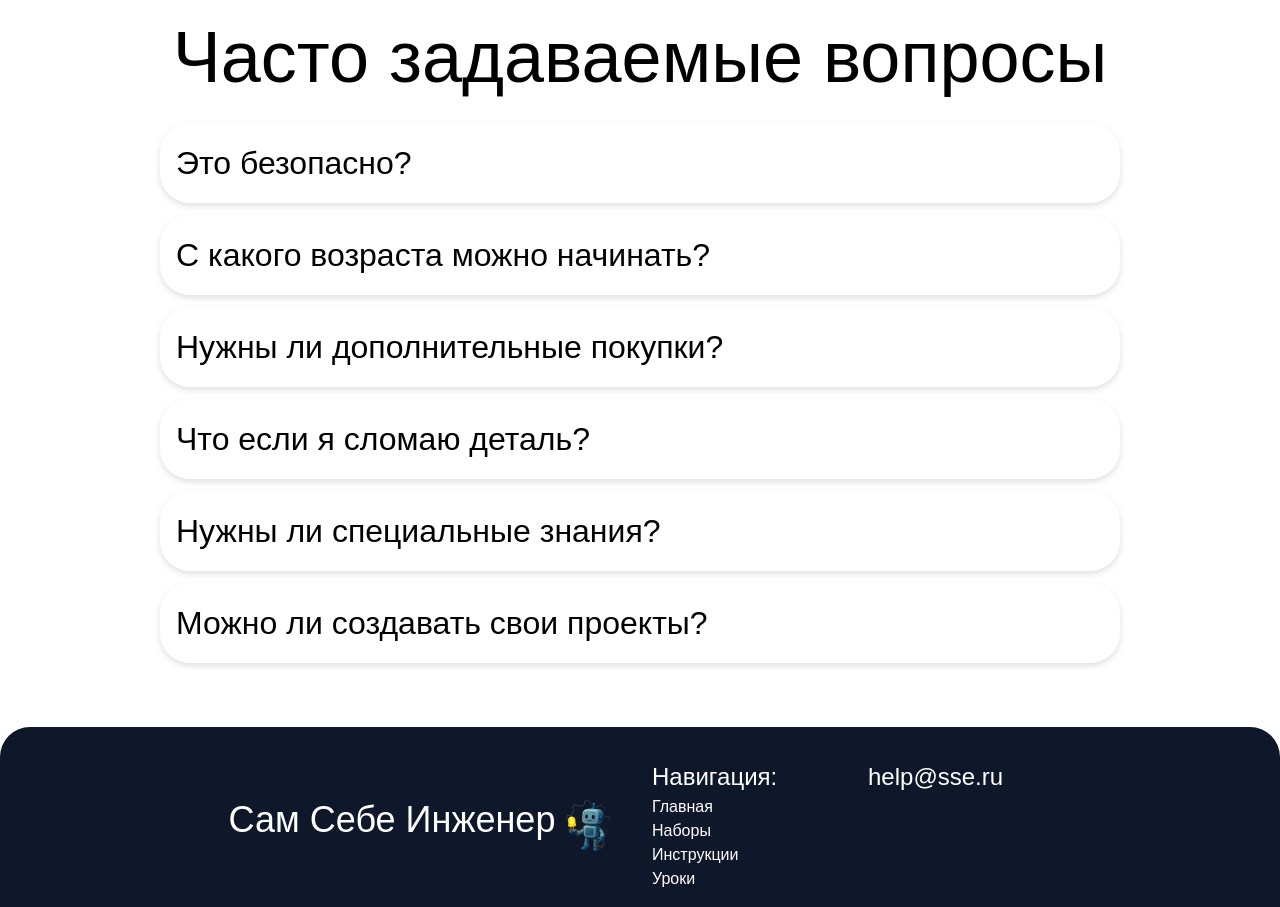
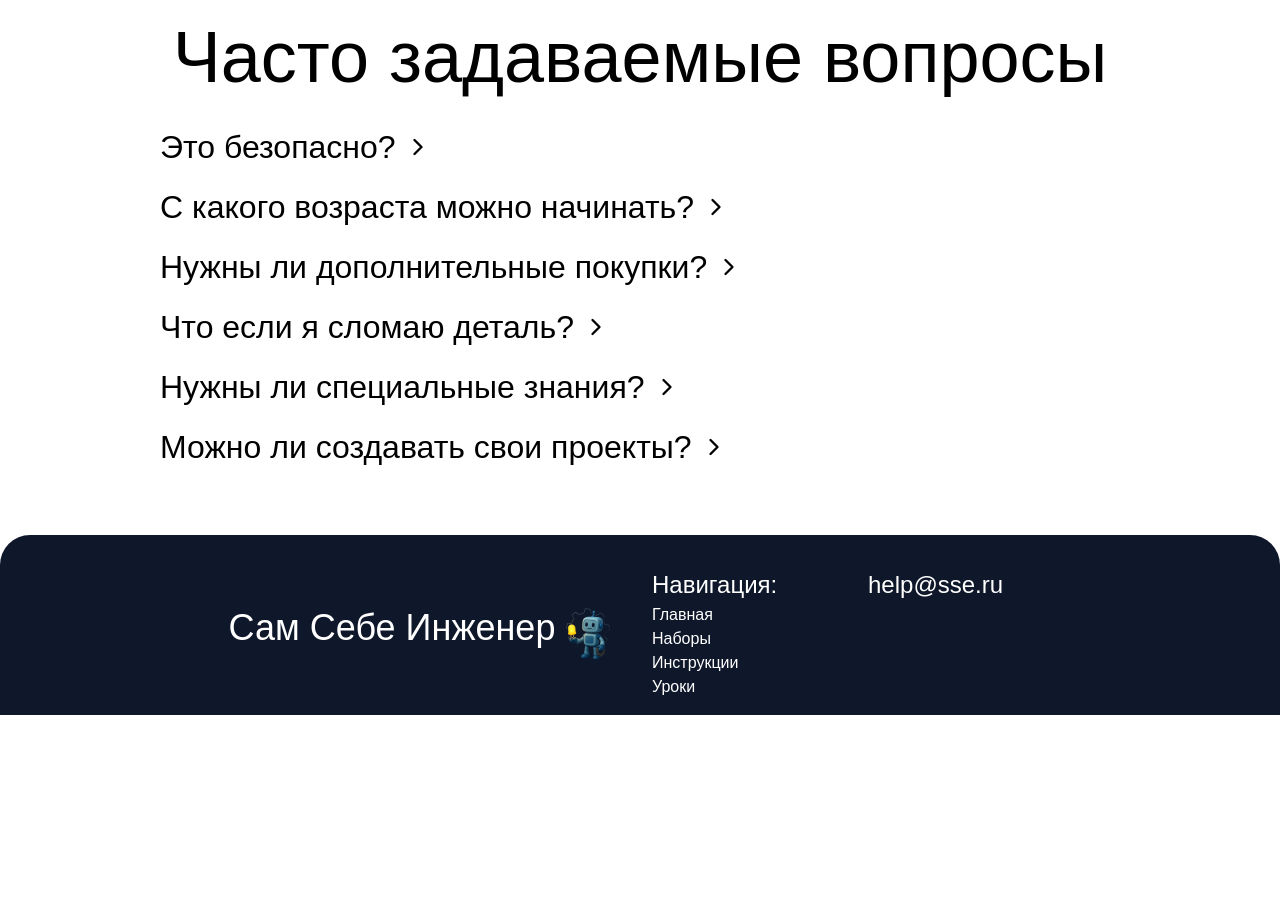
Before and after one commit to tsyay/sam-sebe-engineer-frontend, a React (Vite) app in the folder sam-sebe-engineer-frontend/: page / in a window 1280 px wide. Shown: the part 3160-4067 px from the top of the page. After the commit the page ends 3875 px from the top, so only its background shows below. Built offline with nearby package versions, Linux system fonts and the light colour scheme.

Commit message:
Add motion animations to Collapsible component
Integrated the 'motion' library to animate the Collapsible component's expand/collapse behavior and icon rotation. Updated dependencies to include 'motion'. Minor style adjustments were made to QuestionCard for improved layout consistency.

```diff
--- a/sam-sebe-engineer-frontend/package.json
+++ b/sam-sebe-engineer-frontend/package.json
@@ -12,6 +12,7 @@
   "dependencies": {
     "@fontsource/instrument-sans": "^5.2.7",
     "@tailwindcss/vite": "^4.1.13",
+    "motion": "^12.23.22",
     "react": "^19.1.1",
     "react-collapsed": "^4.2.0",
     "react-dom": "^19.1.1",
--- a/sam-sebe-engineer-frontend/src/shared/ui/collapsible/Collapsible.tsx
+++ b/sam-sebe-engineer-frontend/src/shared/ui/collapsible/Collapsible.tsx
@@ -1,26 +1,58 @@
+import { AnimatePresence, motion } from "motion/react";
 import { useState } from "react";
 
 interface CollapsibleProps {
   className?: string;
   children: React.ReactNode;
-  title?: string
+  title?: string;
 }
 
-export const Collapsible = ({ className,children, title }: CollapsibleProps) => {
-  const [visability, setVisablity] = useState(false);
-
-  const handleClick = () => {
-    setVisablity(!visability);
-  };
+export const Collapsible = ({
+  className,
+  children,
+  title,
+}: CollapsibleProps) => {
+  const [isVisible, setIsVisible] = useState(false);
 
   return (
-    <div className={className} onClick={handleClick}>
-      <div>
+    <div className={className}>
+      <motion.button
+        onClick={() => setIsVisible(!isVisible)}
+        whileTap={{ y: 1 }}
+        className="flex items-center gap-2"
+      >
         <p className="text-[32px] font-medium">{title}</p>
-      </div>
-      <div className={`${visability ? "flex" : "hidden"}`}>
-        {children}
-      </div>
+
+        <motion.svg
+          xmlns="http://www.w3.org/2000/svg"
+          width="28"
+          height="28"
+          viewBox="0 0 24 24"
+          fill="none"
+          stroke="currentColor"
+          strokeWidth="2"
+          strokeLinecap="round"
+          strokeLinejoin="round"
+          animate={{ rotate: isVisible ? 90 : 0 }}
+          transition={{ duration: 0.25 }}
+        >
+          <path d="M9 18l6-6-6-6" />
+        </motion.svg>
+      </motion.button>
+
+      <AnimatePresence initial={false}>
+        {isVisible && (
+          <motion.div
+            initial={{ height: 0, opacity: 0 }}
+            animate={{ height: "auto", opacity: 1 }}
+            exit={{ height: 0, opacity: 0 }}
+            transition={{ duration: 0.3, ease: "easeInOut" }}
+            style={{ overflow: "hidden" }}
+          >
+            <div className="pt-2">{children}</div>
+          </motion.div>
+        )}
+      </AnimatePresence>
     </div>
   );
 };
--- a/sam-sebe-engineer-frontend/src/widgets/faq/ui/question-card/QuestionCard.tsx
+++ b/sam-sebe-engineer-frontend/src/widgets/faq/ui/question-card/QuestionCard.tsx
@@ -8,7 +8,7 @@ interface QuestionCardProps {
 export const QuestionCard = ({ question, answer }: QuestionCardProps) => {
   return (
     <Collapsible
-      className="w-3/4 h-fit p-4 bg-white flex flex-col mx-auto rounded-[30px] gap-3 drop-shadow-md"
+      className="w-3/4 h-fit bg-white flex flex-col mx-auto "
       title={question}
     >
       <p className="text-[24px] leading-[24px] font-light text-justify">
```
Also changed, not shown: 1 other file (tests, documents, lock files or other folders).
